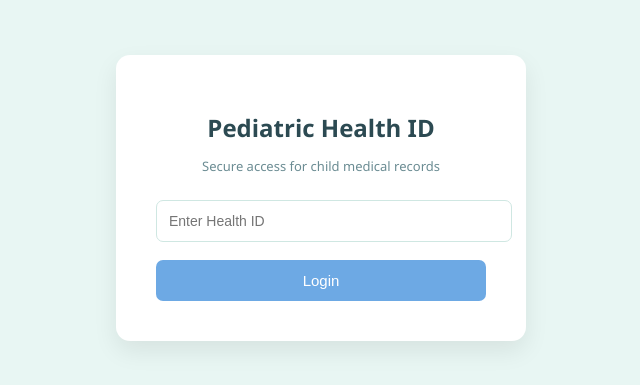
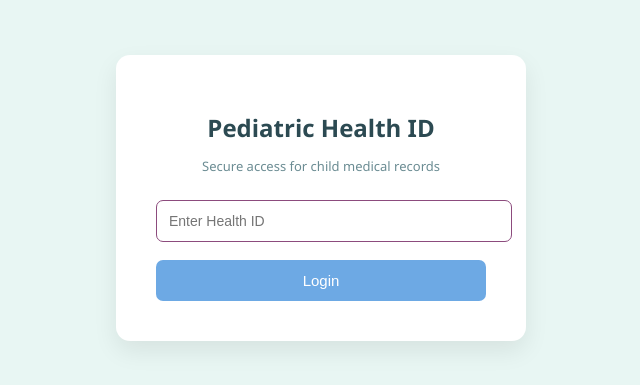
Before and after one commit to Amritha2303/pediatric-health-system, a Flask app: page / in a window 1280 px wide. Shown: the part 202-587 px from the top of the page, without its empty margins (319-959 px from the left). Run offline with Flask 3, Linux system fonts and the light colour scheme.

```diff
--- a/static/style.css
+++ b/static/style.css
@@ -33,7 +33,7 @@ input{
 width:100%;
 padding:12px;
 margin-bottom:18px;
-border:1px solid #cfe7e2;
+border:1px solid #8c4b7d;
 border-radius:7px;
 font-size:14px;
 outline:none;
```
